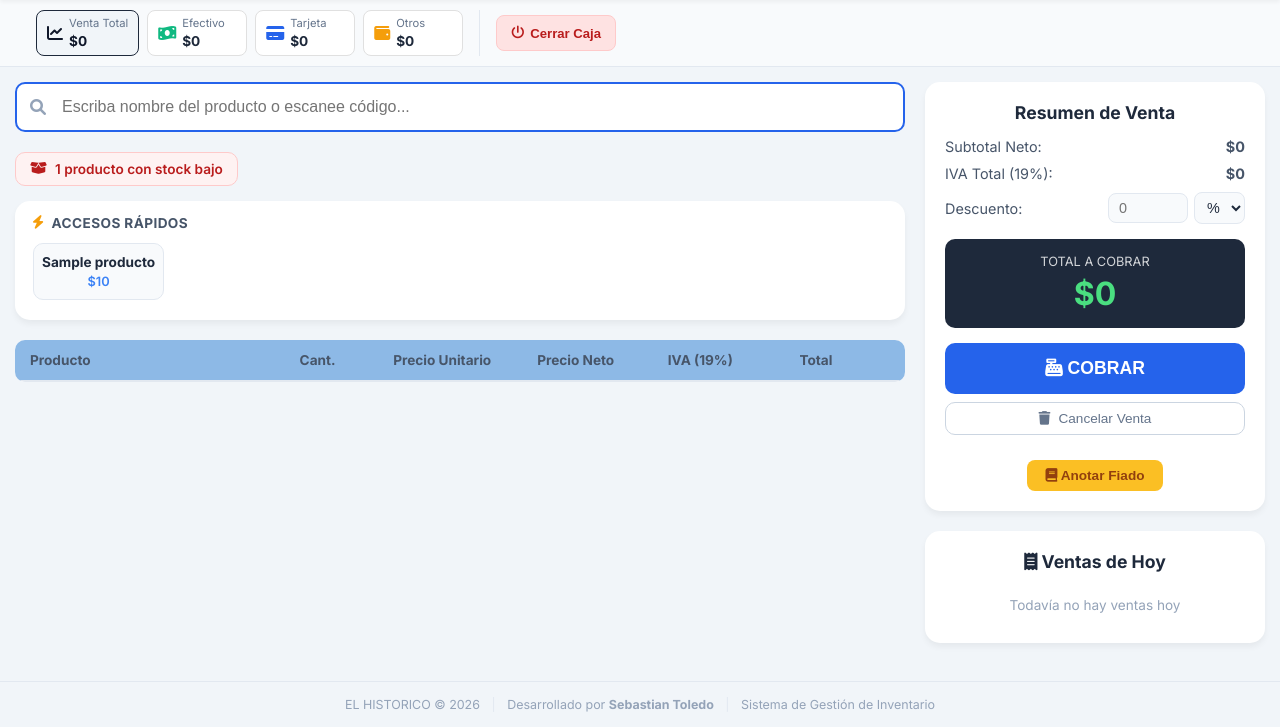
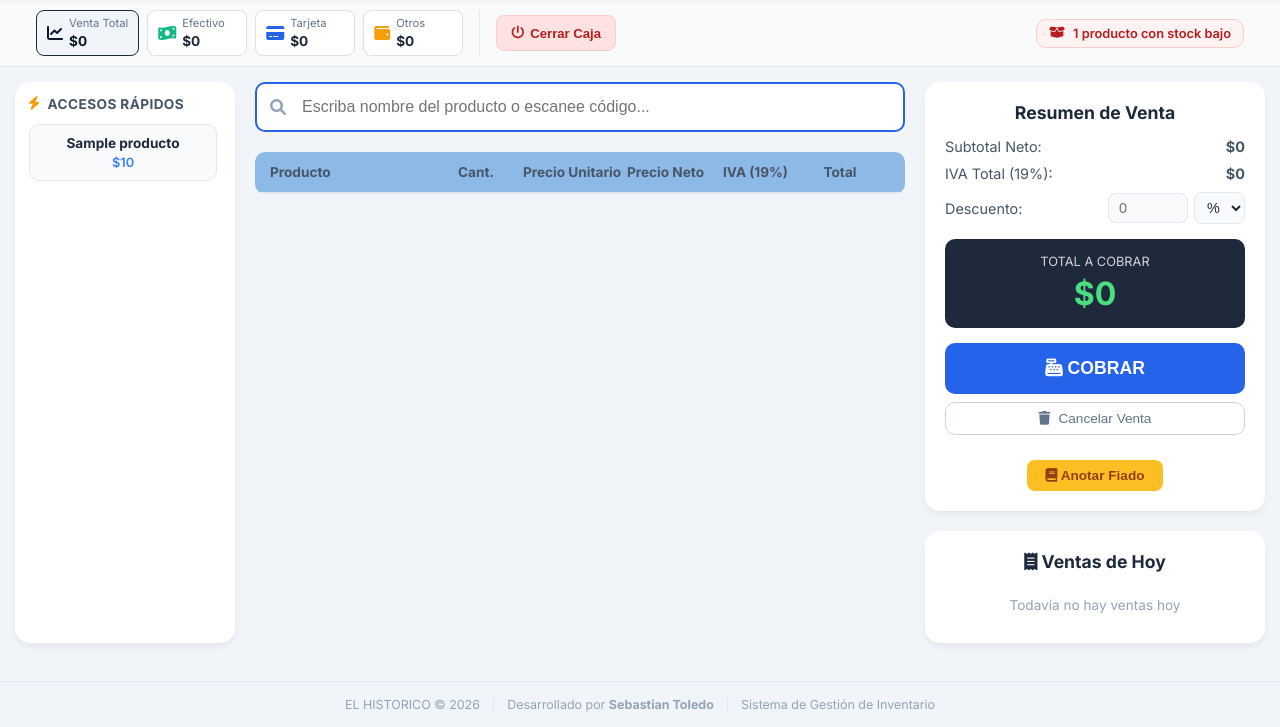
Before and after one commit to SebastianEdison/InWeb, a Flask app: page /ventas in a window 1280 px wide. Shown: the part 73-800 px from the top of the page. Run offline with Flask 3, Linux system fonts and the light colour scheme; the visitor is signed in with stand-in values (Sample User, id 1); data comes from the database, SQL or seed files in the repository; tables that the repository leaves empty hold one stand-in row (values such as "Sample post"); data that the repository does not hold is empty.

Commit message:
Busqueda en vivo al agregar productos, favoritos en sidebar izquierda, alertas junto a caja, y alerta de vencimiento va directo a Reportes
- Agregar: escribir o escanear el codigo ahora muestra sugerencias de productos existentes (autocompleta al elegir uno o al coincidir exacto) o avisa "producto no existe" si no hay coincidencia
- Ventas: Accesos Rapidos pasa a una columna a la izquierda de la tabla, con scroll interno propio para no empujar nada
- Ventas: las alertas de stock bajo / por vencer se mueven a la franja superior, junto a los indicadores de caja
- La alerta de "por vencer" ahora lleva directo a la pestana de vencimiento en Reportes en vez de la pagina general

```diff
--- a/static/js/reportes.js
+++ b/static/js/reportes.js
@@ -4,6 +4,12 @@ let _cacheFacturas = [];
 
 document.addEventListener('DOMContentLoaded', () => {
     cargarDatosTarjetas();
+
+    // permite llegar directo a una pestaña (ej. desde la alerta de "por vencer" en Ventas)
+    const seccionInicial = new URLSearchParams(window.location.search).get('seccion');
+    if (seccionInicial) {
+        mostrarSeccion(seccionInicial);
+    }
 
     const filtroFecha = document.getElementById('fecha-busqueda');
     if (filtroFecha) {
--- a/static/js/ventas.js
+++ b/static/js/ventas.js
@@ -793,7 +793,7 @@ async function cargarAlertasVentas() {
             html += `<a href="/?bajo_stock=1" class="alerta-chip critica"><i class="fas fa-box-open"></i> ${data.stock_bajo} producto${data.stock_bajo !== 1 ? 's' : ''} con stock bajo</a>`;
         }
         if (data.por_vencer > 0) {
-            html += `<a href="/reportes" class="alerta-chip"><i class="fas fa-hourglass-half"></i> ${data.por_vencer} producto${data.por_vencer !== 1 ? 's' : ''} por vencer pronto</a>`;
+            html += `<a href="/reportes?seccion=vencer" class="alerta-chip"><i class="fas fa-hourglass-half"></i> ${data.por_vencer} producto${data.por_vencer !== 1 ? 's' : ''} por vencer pronto</a>`;
         }
         banner.innerHTML = html;
         banner.style.display = html ? 'flex' : 'none';
@@ -802,11 +802,11 @@ async function cargarAlertasVentas() {
     }
 }
 
-// grilla de accesos rapidos (favoritos + mas vendidos)
+// columna de accesos rapidos (favoritos + mas vendidos), a la izquierda de la tabla
 async function cargarAccesosRapidos() {
-    const container = document.getElementById('accesos-rapidos-container');
+    const sidebar = document.getElementById('ventas-favoritos-sidebar');
     const grid = document.getElementById('accesos-rapidos-grid');
-    if (!container || !grid) return;
+    if (!sidebar || !grid) return;
 
     try {
         const resp = await fetch('/api/accesos_rapidos');
@@ -814,7 +814,7 @@ async function cargarAccesosRapidos() {
         grid.innerHTML = '';
 
         if (!productos.length) {
-            container.style.display = 'none';
+            sidebar.style.display = 'none';
             return;
         }
 
@@ -831,7 +831,7 @@ async function cargarAccesosRapidos() {
             grid.appendChild(tile);
         });
 
-        container.style.display = 'block';
+        sidebar.style.display = 'flex';
     } catch (e) {
         console.error('Error al cargar accesos rapidos', e);
     }
--- a/static/style.css
+++ b/static/style.css
@@ -456,12 +456,13 @@ h1, h2, h3 {
    6. BUSCADOR DE CÓDIGO (Agregar productos)
    ========================================= */
 .search-box-modern {
+    position: relative;
     display: flex;
     align-items: center;
     background: var(--bg-light);
     border: 2px solid #cbd5e1;
     border-radius: var(--radius);
-    overflow: hidden;
+    overflow: visible;
     transition: all 0.3s ease;
 }
 
@@ -504,11 +505,21 @@ h1, h2, h3 {
    ========================================= */
 .ventas-layout {
     display: grid;
-    grid-template-columns: 1fr 340px;
+    grid-template-columns: 220px 1fr 340px;
     gap: 20px;
     width: 100%;
     align-items: start;
     margin-top: 15px;
+}
+
+/* Columna de Accesos Rápidos: estira a la altura completa del contenido
+   (misma altura que el buscador+tabla y el resumen), con scroll interno
+   propio para no empujar nada si hay muchos favoritos. */
+.ventas-favoritos-sidebar {
+    align-self: stretch;
+    display: flex;
+    flex-direction: column;
+    min-height: 0;
 }
 
 /* =========================================
@@ -774,11 +785,23 @@ h1, h2, h3 {
 /* =========================================
    10b. VENTAS - ALERTAS, ACCESOS RAPIDOS, VENTAS DEL DIA
    ========================================= */
-.alertas-ventas-banner {
-    display: flex;
+
+/* Alertas (stock bajo / por vencer): viven en la franja superior, junto a
+   los indicadores de caja, cerca del nombre de usuario — no dentro del
+   contenido, para que no compitan con el buscador ni la tabla. */
+.topbar-stats-row {
+    display: flex;
+    align-items: center;
+    justify-content: space-between;
     flex-wrap: wrap;
+    gap: 12px;
+}
+
+.alertas-ventas-topbar {
+    display: flex;
+    flex-wrap: wrap;
+    justify-content: flex-end;
     gap: 10px;
-    margin-bottom: 15px;
 }
 
 .alerta-chip {
@@ -788,31 +811,33 @@ h1, h2, h3 {
     background: #fffbeb;
     border: 1px solid #fde68a;
     color: #92400e;
-    padding: 8px 14px;
+    padding: 6px 12px;
     border-radius: 10px;
-    font-size: 0.85rem;
+    font-size: 0.8rem;
     font-weight: 600;
     cursor: pointer;
     text-decoration: none;
+    white-space: nowrap;
     transition: background 0.2s;
 }
 .alerta-chip:hover { background: #fef3c7; }
 .alerta-chip.critica { background: #fef2f2; border-color: #fecaca; color: #b91c1c; }
 .alerta-chip.critica:hover { background: #fee2e2; }
 
-/* Franja de ancho completo, siempre arriba de la tabla. Los accesos rapidos
-   van en una sola fila horizontal con scroll (no en una grilla que envuelve
-   a filas nuevas), asi la altura nunca crece por mas favoritos que se
-   agreguen y la tabla de abajo nunca se corre de lugar. */
 .ventas-layout { position: relative; }
 
+/* Accesos rápidos: columna vertical a la izquierda, con su propio scroll
+   interno para no crecer ni empujar el buscador/tabla, sin importar
+   cuántos favoritos haya. */
 .accesos-rapidos-container {
     width: 100%;
+    height: 100%;
+    display: flex;
+    flex-direction: column;
     background: var(--white);
     border-radius: 15px;
     box-shadow: var(--shadow);
-    padding: 14px 18px;
-    margin-bottom: 20px;
+    padding: 14px 14px;
 }
 
 .accesos-rapidos-titulo {
@@ -829,14 +854,18 @@ h1, h2, h3 {
 
 .accesos-rapidos-grid {
     display: flex;
+    flex-direction: column;
     flex-wrap: nowrap;
     gap: 10px;
-    overflow-x: auto;
-    padding-bottom: 6px; /* deja lugar para la barra de scroll sin que tape las tarjetas */
+    flex: 1;
+    min-height: 0;
+    overflow-y: auto;
+    padding-right: 4px; /* deja lugar para la barra de scroll sin que tape las tarjetas */
 }
 
 .acceso-rapido-tile {
-    flex: 0 0 110px;
+    flex: 0 0 auto;
+    width: 100%;
     background: #f8fafc;
     border: 1px solid var(--border);
     border-radius: 10px;
@@ -1166,7 +1195,7 @@ h1, h2, h3 {
    ========================================= */
 @media (max-width: 1024px) {
     .ventas-layout {
-        grid-template-columns: 1fr 300px;
+        grid-template-columns: 180px 1fr 300px;
         gap: 15px;
     }
 
@@ -1186,10 +1215,20 @@ h1, h2, h3 {
     .caja-diaria-group { overflow-x: auto; flex-wrap: nowrap; padding-bottom: 4px; }
     .indicator-card    { min-width: 90px; flex-shrink: 0; }
 
-    /* Ventas: columna única */
+    /* Ventas: columna única. Los accesos rápidos vuelven a ser una fila
+       horizontal con scroll (una columna angosta no tiene sentido en móvil) */
     .ventas-layout {
         grid-template-columns: 1fr;
     }
+
+    .ventas-favoritos-sidebar { order: -1; }
+    .accesos-rapidos-container { height: auto; }
+    .accesos-rapidos-grid {
+        flex-direction: row;
+        overflow-x: auto;
+        overflow-y: visible;
+    }
+    .acceso-rapido-tile { flex: 0 0 110px; width: auto; }
 
     .resumen-card {
         position: static;
--- a/templates/agregar.html
+++ b/templates/agregar.html
@@ -45,6 +45,7 @@
             <div class="search-box-modern">
                 <input type="text" id="codigo_search" placeholder="Escanea el código..." autofocus autocomplete="off">
                 <i class="fas fa-search icon-search-inside"></i>
+                <ul id="lista-sugerencias-agregar" class="sugerencias-busqueda"></ul>
             </div>
             <small id="helper-identificador">El lector está listo para escanear</small>
             <input type="hidden" id="tipo_registro_actual" value="codigo">
--- a/templates/ventas.html
+++ b/templates/ventas.html
@@ -3,6 +3,7 @@
 {% block title %}Ventas - Mi Negocio{% endblock %}
 
 {% block topbar_stats %}
+    <div class="topbar-stats-row">
         <div class="caja-diaria-group">
                 <div class="indicator-card total-dia">
                     <i class="fas fa-chart-line"></i>
@@ -41,10 +42,19 @@
                 </button>
         </div>
 
+        <div id="alertas-ventas" class="alertas-ventas-topbar" style="display:none;"></div>
+    </div>
 {% endblock %}
 
 {% block content %}
     <div class="ventas-layout {{ '' if aplica_iva else 'sin-iva' }}">
+        <aside class="ventas-favoritos-sidebar" id="ventas-favoritos-sidebar" style="display:none;">
+            <section class="accesos-rapidos-container" id="accesos-rapidos-container">
+                <h4 class="accesos-rapidos-titulo"><i class="fas fa-bolt"></i> Accesos Rápidos</h4>
+                <div class="accesos-rapidos-grid" id="accesos-rapidos-grid"></div>
+            </section>
+        </aside>
+
         <div class="ventas-main">
             <section class="search-box-container">
                 <div class="input-with-icon">
@@ -54,13 +64,6 @@
                            autocomplete="off" autofocus>
                     <ul id="lista-sugerencias" class="sugerencias-busqueda"></ul>
                 </div>
-            </section>
-
-            <div id="alertas-ventas" class="alertas-ventas-banner" style="display:none;"></div>
-
-            <section class="accesos-rapidos-container" id="accesos-rapidos-container" style="display:none;">
-                <h4 class="accesos-rapidos-titulo"><i class="fas fa-bolt"></i> Accesos Rápidos</h4>
-                <div class="accesos-rapidos-grid" id="accesos-rapidos-grid"></div>
             </section>
 
             <div class="tabla-container card-shadow">
```
Also changed, not shown: static/js/registro.js (+111 -22 lines). Lines whose indentation alone changed are shown as unchanged.
